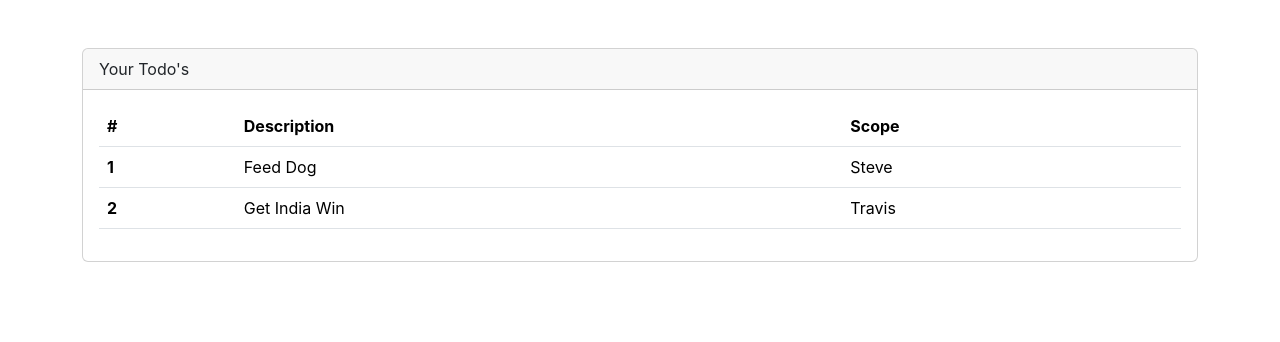
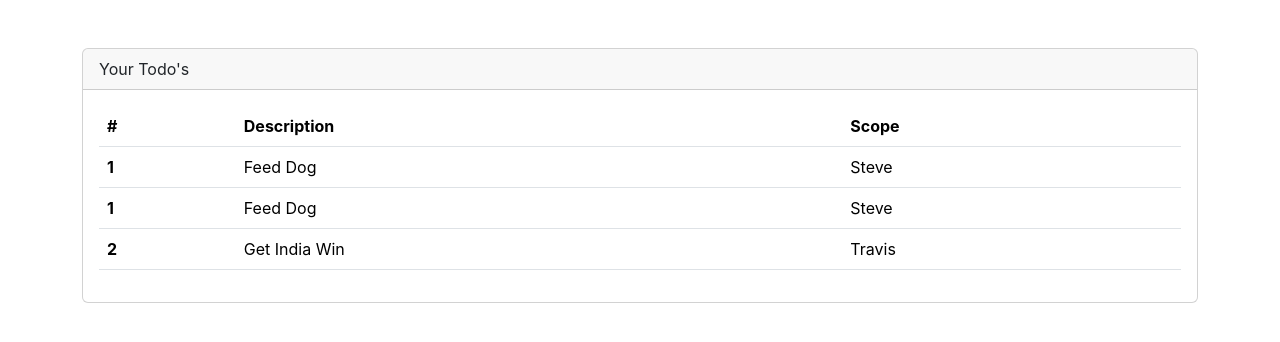
Before and after one commit to ykolhe/react-todos, a React (Create React App) app: page / in a window 1280 px wide. Shown: the top 342 px of the page. Built offline with nearby package versions, Linux system fonts and the light colour scheme.

Commit message:
Create TodoRowItem component and move first table row with internal variables

```diff
--- a/src/App.js
+++ b/src/App.js
@@ -18,6 +18,7 @@
             </thead>
             <tbody>
                 <TodoRowItem/>
+                <TodoRowItem/>
                 <tr>
                   <th scope='row'>2</th>
                   <td>Get India Win</td>
--- a/src/components/TodoRowItem.jsx
+++ b/src/components/TodoRowItem.jsx
@@ -1,9 +1,12 @@
 function TodoRowItem(){
+    const rowNumber =1
+    const rowDescription= 'Feed Dog'
+    const rowAssigned = 'Steve';
     return (
         <tr>
-            <th scope="row">1</th>
-            <td>Feed Dog</td>
-            <td>Steve</td>
+            <th scope="row">{rowNumber}</th>
+            <td>{rowDescription}</td>
+            <td>{rowAssigned}</td>
         </tr>
     )
 }
```
